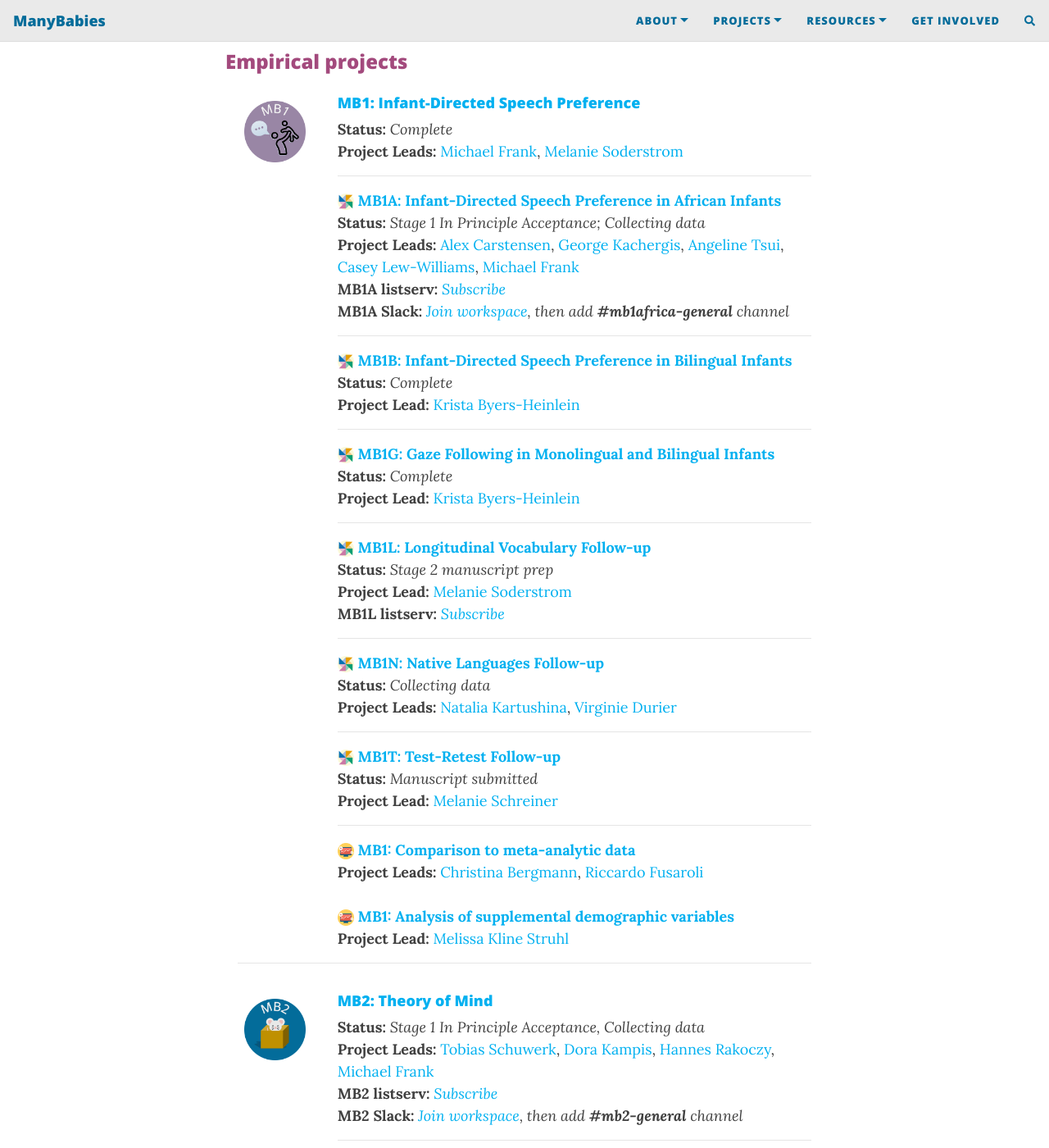
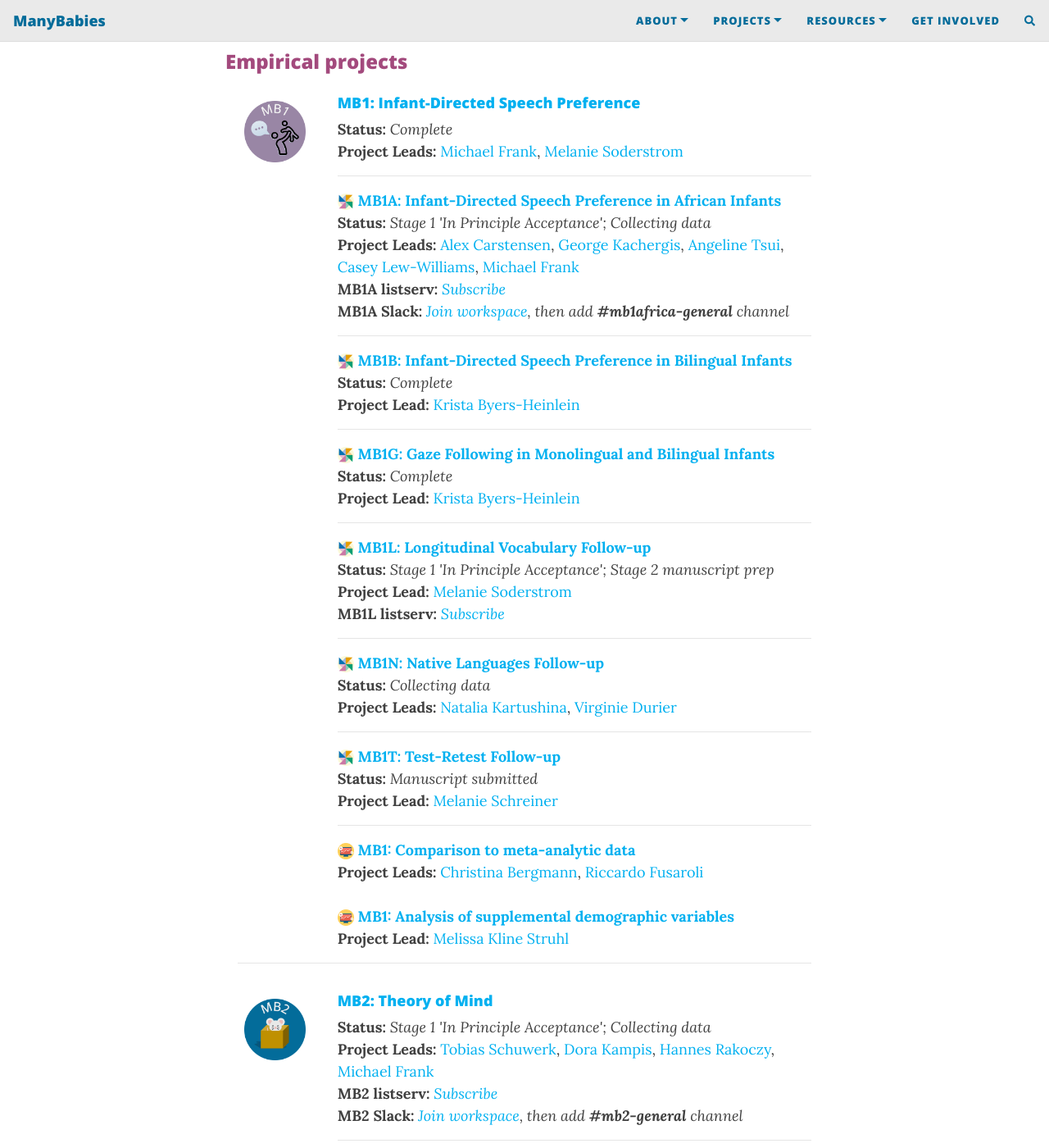
Before and after one commit to manybabies/manybabies.github.io, a Jekyll site: the page built from projects.md, in a window 1280 px wide and 1400 px high, scrolled down 881 px. Shown: the whole window at 82% size. Built offline with Jekyll 4.4.1, drawn with Linux system fonts in a browser that asks for light colours; nearby versions of some CDN libraries; comment, search, counter and statistics services are not loaded; some of the changed text lies outside the part shown.

Commit message:
Update projects.md

```diff
--- a/projects.md
+++ b/projects.md
@@ -65,7 +65,7 @@
         <b>Project Leads:</b> <a href="mailto:mcfrank@stanford.edu">Michael Frank</a>, <a href="mailto:M_Soderstrom@umanitoba.ca">Melanie Soderstrom</a><br>
         <hr>
         <img src="/assets/img/spinoff_icon.png" alt="spinoff pinwheel icon" width="20" height="20">  <b><a href="{{site.baseurl}}/MB1A/">MB1A: Infant-Directed Speech Preference in African Infants</a></b><br>
-        <b>Status:</b> <i>Stage 1 In Principle Acceptance; Collecting data</i><br>
+        <b>Status:</b> <i>Stage 1 'In Principle Acceptance'; Collecting data</i><br>
         <b>Project Leads:</b> <a href="mailto:abc@ucsd.edu">Alex Carstensen</a>, <a href="mailto:kachergis@stanford.edu">George Kachergis</a>,
           <a href="mailto:angelinetsui@gmail.com">Angeline Tsui</a>, <a href="mailto:caseylw@princeton.edu">Casey Lew-Williams</a>,
           <a href="mailto:mcfrank@stanford.edu">Michael Frank</a><br>
@@ -81,7 +81,7 @@
         <b>Project Lead:</b> <a href="mailto:k.byers@concordia.ca">Krista Byers-Heinlein</a><br>
         <hr>
         <img src="/assets/img/spinoff_icon.png" alt="spinoff pinwheel icon" width="20" height="20">  <b><a href="{{site.baseurl}}/MB1L/">MB1L: Longitudinal Vocabulary Follow-up</a></b><br>
-        <b>Status:</b> <i>Stage 2 manuscript prep</i><br>
+        <b>Status:</b> <i>Stage 1 'In Principle Acceptance'; Stage 2 manuscript prep</i><br>
         <b>Project Lead:</b> <a href="mailto:M_Soderstrom@umanitoba.ca">Melanie Soderstrom</a><br>
         <b>MB1L listserv:</b> <a href="https://groups.google.com/u/1/g/mb1-cdi-follow-up" target="_blank"><i>Subscribe</i></a><br>
         <hr>
@@ -108,7 +108,7 @@
       </div>
       <div class="col-sm-10">
         <h4><a href="{{site.baseurl}}/MB2/">MB2: Theory of Mind</a></h4>
-        <b>Status:</b> <i>Stage 1 In Principle Acceptance, Collecting data</i><br>
+        <b>Status:</b> <i>Stage 1 'In Principle Acceptance'; Collecting data</i><br>
         <b>Project Leads:</b> <a href="mailto:Tobias.Schuwerk@psy.lmu.de">Tobias Schuwerk</a>, <a href="mailto:dk@psy.ku.dk">Dora Kampis</a>, <a href="mailto:hrakocz@uni-goettingen.de">Hannes Rakoczy</a>, <a href="mailto:mcfrank@stanford.edu">Michael Frank</a><br>
         <b>MB2 listserv:</b> <a href="https://mailman.stanford.edu/mailman/listinfo/manybabies2" target="_blank"><i>Subscribe</i></a><br>
         <b>MB2 Slack:</b> <i><a href="https://join.slack.com/t/manybabies/shared_invite/zt-1frvx4ulh-b7ge7X6DY8Yl4HgBW1xBXQ" target="_blank">Join workspace</a>, then add <b>#mb2-general</b> channel</i><br>
@@ -126,7 +126,7 @@
       </div>
       <div class="col-sm-10">
         <h4><a href="{{site.baseurl}}/MB3/">MB3: Rule Learning</a></h4>
-        <b>Status:</b> <i>Stage 1 In Principle Acceptance; Collecting data</i><br>
+        <b>Status:</b> <i>Stage 1 'In Principle Acceptance'; Collecting data</i><br>
         <b>Project Leads:</b> <a href="mailto:i.visser@uva.nl">Ingmar Visser</a>, <a href="mailto:a.geambasu@hum.leidenuniv.nl">Andreea Geambasu</a>,
           <a href="mailto:c.c.levelt@hum.leidenuniv.nl">Claartje Levelt</a>, <a href="mailto:M_Soderstrom@umanitoba.ca">Melanie Soderstrom</a><br>
         <b>MB3 listserv:</b> <a href="https://mailman.stanford.edu/mailman/listinfo/manybabies3" target="_blank"><i>Subscribe</i></a><br>
@@ -166,7 +166,7 @@
       </div>
       <div class="col-sm-10">
         <h4><a href="{{site.baseurl}}/MB4/">MB4: Social Evaluation</a></h4>
-        <b>Project Status:</b> <i>Stage 1 In Principle Acceptance; Collecting data</i><br>
+        <b>Project Status:</b> <i>Stage 1 'In Principle Acceptance'; Collecting data</i><br>
         <b>Project Leads:</b> <a href="mailto:Kelsey.Lucca@asu.edu">Kelsey Lucca</a>, <a href="mailto:francis.yuen@psych.ubc.ca">Francis Yuen</a>, <a href="mailto:kiley.hamlin@psych.ubc.ca">Kiley Hamlin</a><br>
         <b>MB4 listserv:</b> <a href="https://mailman.stanford.edu/mailman/listinfo/manybabies4" target="_blank"><i>Subscribe</i></a><br>
         <b>MB4 Slack:</b> <i><a href="https://join.slack.com/t/manybabies/shared_invite/zt-1frvx4ulh-b7ge7X6DY8Yl4HgBW1xBXQ" target="_blank">Join workspace</a>, then add <b>#mb4-general</b> channel</i><br>
```
